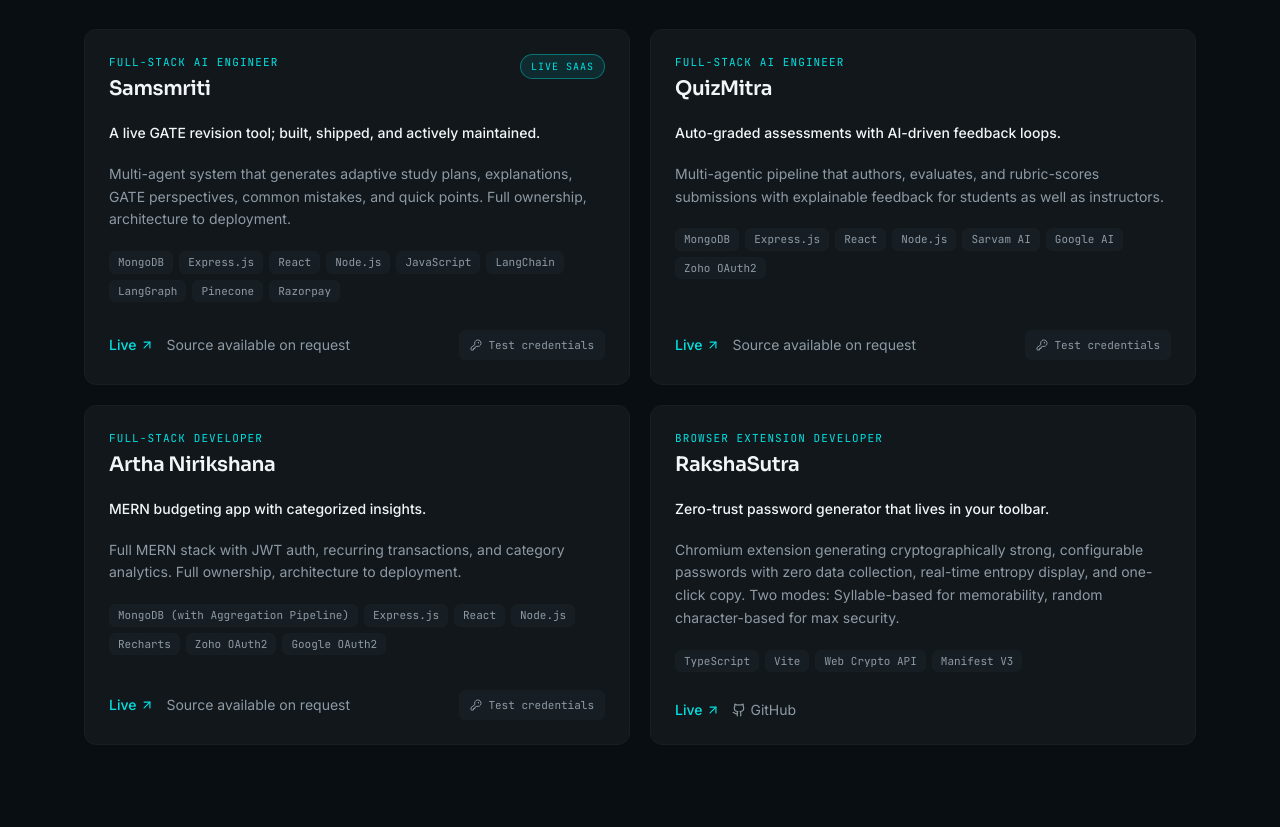
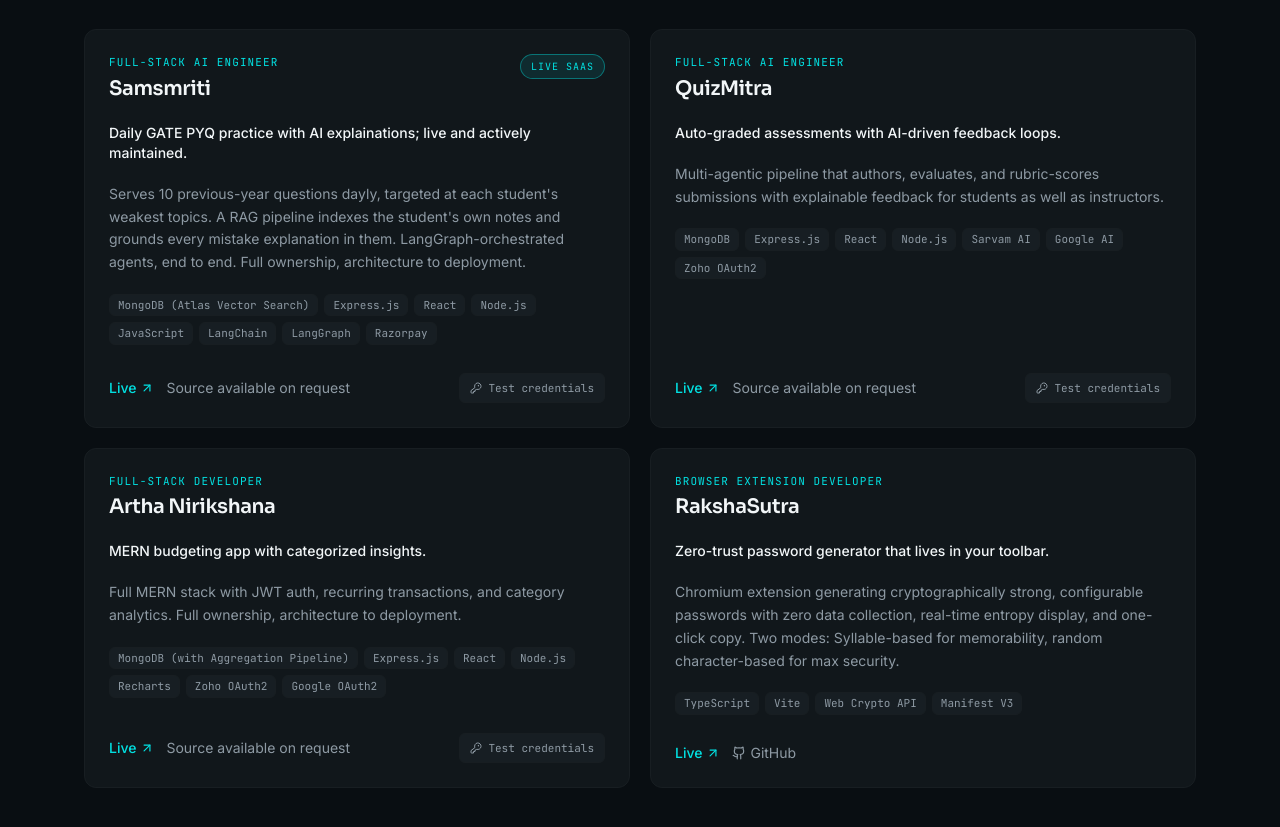
Before and after one commit to suryanshparashar/portfolio, a React (Vite) app in the folder web/: page / in a window 1280 px wide. Shown: the part 1320-2147 px from the top of the page. Built offline with nearby package versions, Linux system fonts and the light colour scheme.

Commit message:
feat: update project tagline and description for clarity and detail of Samsmriti v2

```diff
--- a/web/src/data/landing.ts
+++ b/web/src/data/landing.ts
@@ -72,10 +72,10 @@ export const PROJECTS: Project[] = [
     {
         title: "Samsmriti",
         role: "Full-Stack AI Engineer",
-        tagline: "A live GATE revision tool; built, shipped, and actively maintained.",
+        tagline: "Daily GATE PYQ practice with AI explainations; live and actively maintained.",
         description:
-            "Multi-agent system that generates adaptive study plans, explanations, GATE perspectives, common mistakes, and quick points. Full ownership, architecture to deployment.",
-        stack: ["MongoDB", "Express.js", "React", "Node.js", "JavaScript", "LangChain", "LangGraph", "Pinecone", "Razorpay"],
+            "Serves 10 previous-year questions dayly, targeted at each student's weakest topics. A RAG pipeline indexes the student's own notes and grounds every mistake explanation in them. LangGraph-orchestrated agents, end to end. Full ownership, architecture to deployment.",
+        stack: ["MongoDB (Atlas Vector Search)", "Express.js", "React", "Node.js", "JavaScript", "LangChain", "LangGraph", "Razorpay"],
         live: "https://samsmriti.com",
         sourceOnRequest: true,
         qa: { username: "qa@example.com", password: "demo-pass" },
```
